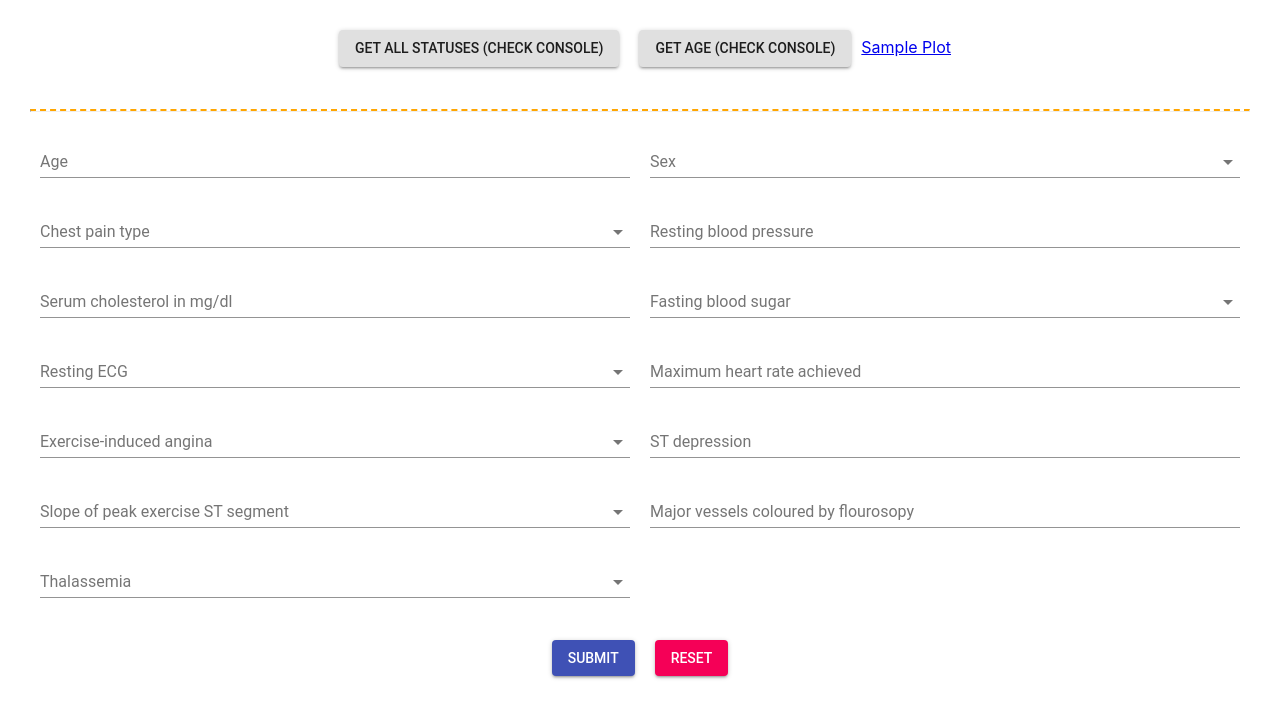
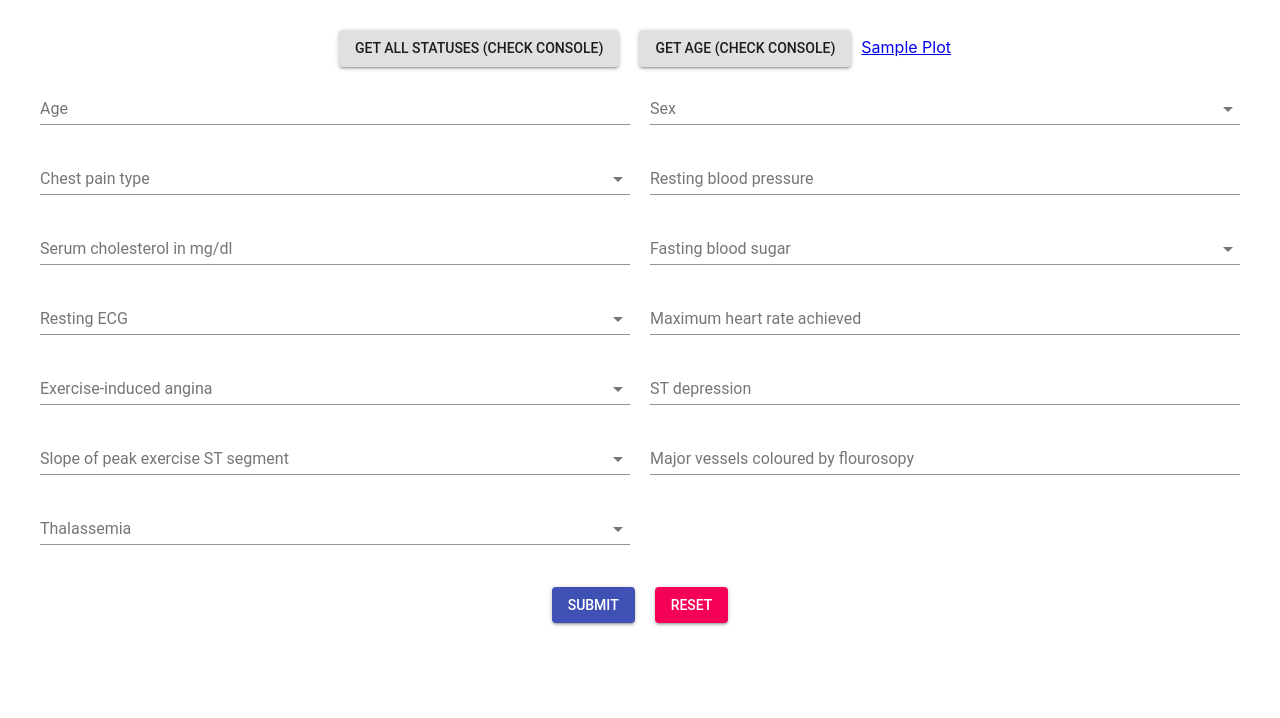
Before and after one commit to timhor/Heart-Disease-Visualisation, a React (Create React App) app in the folder frontend/: page /prediction in a window 1280 px wide. Shown: the top 718 px of the page. Built offline with nearby package versions, Linux system fonts and the light colour scheme; the HTML template or start-up script is replaced by a standard one.

Commit message:
Remove hr from prediction page

```diff
--- a/frontend/src/components/App.js
+++ b/frontend/src/components/App.js
@@ -86,8 +86,6 @@ class App extends Component {
         <Link to="/plot">
             Sample Plot
         </Link>
-
-        <hr />
 
         <div className="parameter-wrapper">
           <TextField
--- a/frontend/src/css/App.css
+++ b/frontend/src/css/App.css
@@ -37,11 +37,6 @@
   margin: 0 10px;
 }
 
-hr {
-  margin: 42px 0 8px;
-  border-top: 2px dashed orange;
-}
-
 .parameter-wrapper {
   display: grid;
   grid-template-rows: repeat(7, 70px);
```
